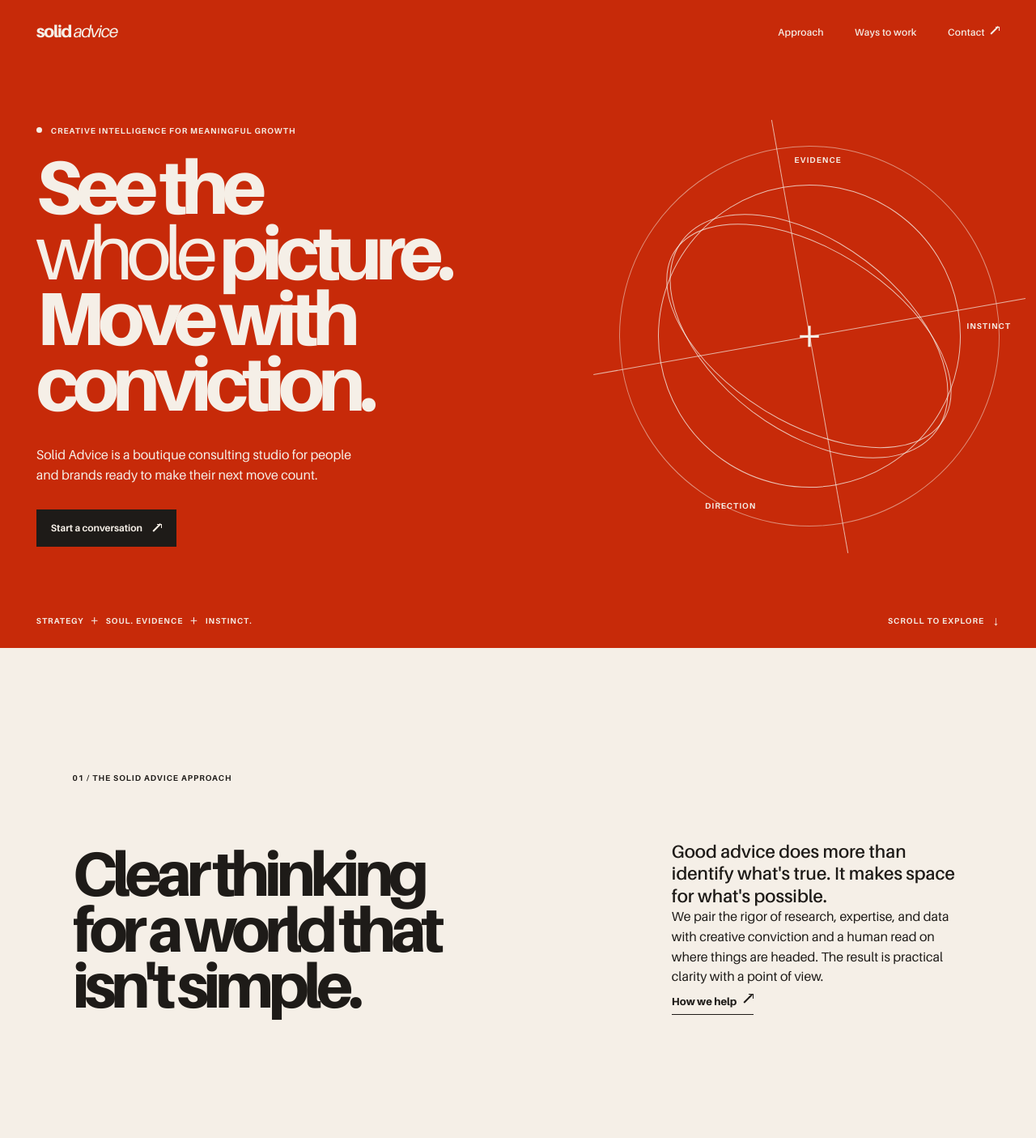
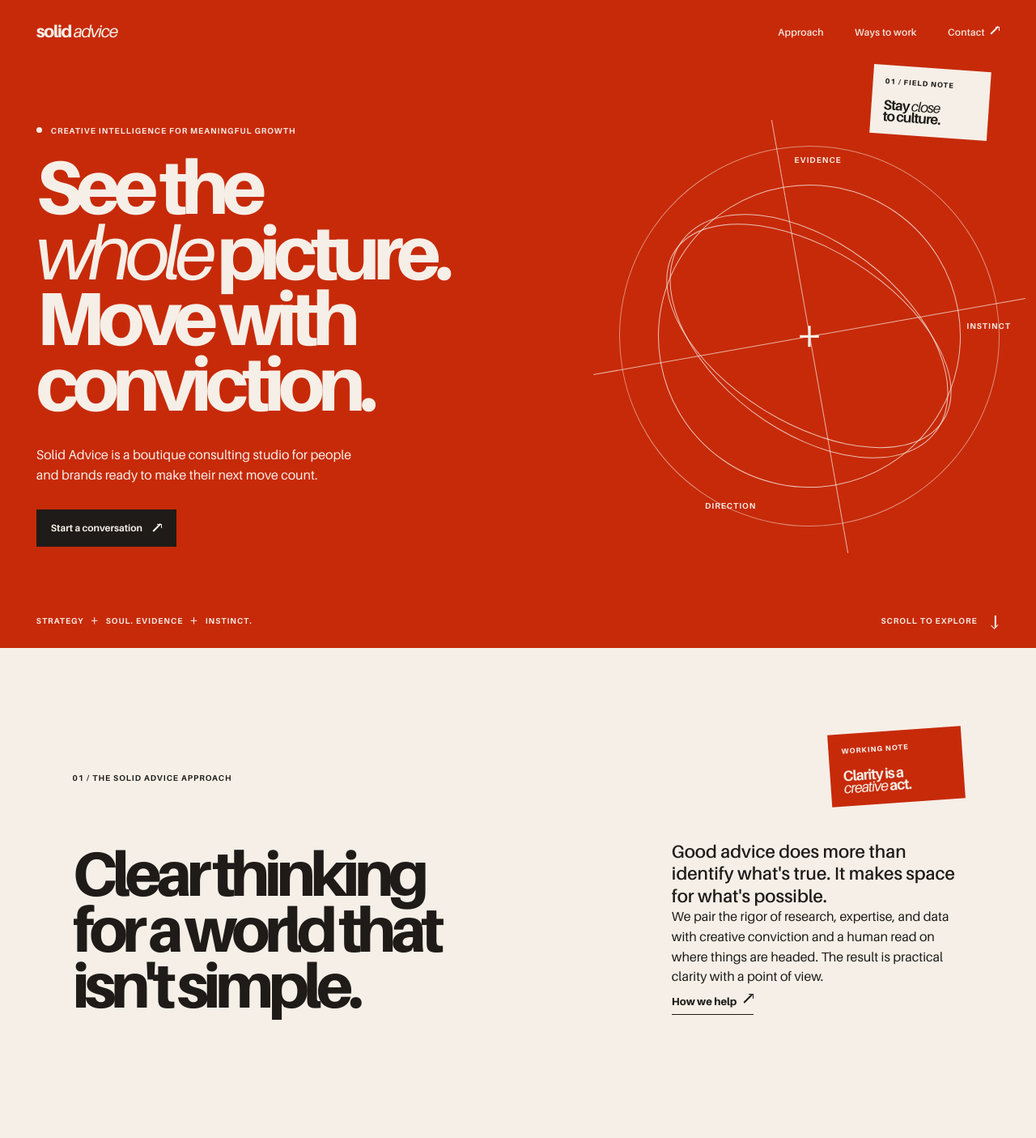
Before and after one commit to ruxandramusic/Solid-Advice, a Next.js app: page / in a window 1280 px wide. Shown: the top 1405 px of the page at 81% size. Built offline with nearby package versions, Linux system fonts and the light colour scheme.

Commit message:
Add editorial field notes and italic emphasis

```diff
--- a/app/globals.css
+++ b/app/globals.css
@@ -10,7 +10,16 @@
 html { scroll-behavior:smooth; }
 body { margin:0; background:var(--paper); color:var(--ink); font-family:"Aileron",Arial,sans-serif; }
 a { color:inherit; text-decoration:none; }
-.hero { min-height:100vh; background:var(--red); color:var(--paper); padding:24px 3.5vw 20px; display:flex; flex-direction:column; overflow:hidden; }
+.hero { min-height:100vh; background:var(--red); color:var(--paper); padding:24px 3.5vw 20px; display:flex; flex-direction:column; overflow:hidden; position:relative; isolation:isolate; }
+.hero-sidestamp { position:absolute; z-index:2; right:4.5vw; top:84px; width:145px; padding:14px 15px 13px; background:var(--paper); color:var(--ink); transform:rotate(4deg); }
+.hero-sidestamp span { display:block; margin-bottom:15px; font-size:9px; font-weight:800; letter-spacing:.11em; text-transform:uppercase; }
+.hero-sidestamp p { margin:0; font-size:17px; font-weight:700; letter-spacing:-.055em; line-height:.86; }
+.hero-sidestamp em { font-style:italic; font-weight:400; }
+.field-note { width:165px; padding:15px 16px 14px; font-family:"Aileron",Arial,sans-serif; }
+.field-note span { display:block; margin-bottom:16px; font-size:9px; font-weight:800; letter-spacing:.11em; text-transform:uppercase; }
+.field-note p { margin:0; font-size:18px; font-weight:700; letter-spacing:-.06em; line-height:.86; }
+.field-note em { font-style:italic; font-weight:400; }
+.nav,.hero-grid,.hero-footer { position:relative; z-index:1; }
 .nav, .hero-footer, footer { display:flex; align-items:center; justify-content:space-between; gap:24px; }
 .wordmark { font-weight:800; font-size:21px; letter-spacing:-1.2px; white-space:nowrap; }
 .wordmark span { font-style:italic; font-weight:400; }
@@ -20,19 +29,19 @@
 .arrow { font-size:1.15em; margin-left:4px; transition:transform .2s; }
 .arrow::before,.work-symbol::before { content:""; position:absolute; left:.05em; bottom:.11em; width:.92em; height:var(--arrow-stroke); background:currentColor; transform:rotate(-45deg); transform-origin:left center; }
 .arrow::after,.work-symbol::after { content:""; position:absolute; top:0; right:0; width:.39em; height:.39em; border-top:var(--arrow-stroke) solid currentColor; border-right:var(--arrow-stroke) solid currentColor; }
-.arrow-north { --arrow-turn:-45deg; }.arrow-southeast { --arrow-turn:90deg; }.arrow-east { --arrow-turn:45deg; }
+.arrow-north { --arrow-turn:-45deg; }.arrow-southeast { --arrow-turn:90deg; }.arrow-east { --arrow-turn:45deg; }.arrow-south { --arrow-turn:135deg; }
 .button:hover .arrow,.text-link:hover .arrow { transform:translate(2px,-2px) rotate(var(--arrow-turn)); }
 .hero-grid { width:min(1360px,100%); margin:auto; display:grid; grid-template-columns:1.12fr .88fr; align-items:center; gap:4vw; padding:74px 0 52px; flex:1; }
 .eyebrow,.section-kicker { font-family:"Aileron",Arial,sans-serif; font-size:10px; font-weight:700; letter-spacing:.1em; line-height:1.4; text-transform:uppercase; }
 .eyebrow { margin:0 0 24px; }.dot{display:inline-block;width:7px;height:7px;border-radius:50%;background:var(--paper);margin:0 8px 1px 0}
-h1,h2,h3,p{margin-top:0}.hero h1 { max-width:790px; font-size:clamp(56px,7.25vw,126px); line-height:.87; letter-spacing:-.085em; margin:0; font-weight:800; }.hero h1 em,.contact h2 em { font-style:normal; font-weight:400; }
+h1,h2,h3,p{margin-top:0}.hero h1 { max-width:790px; font-size:clamp(56px,7.25vw,126px); line-height:.87; letter-spacing:-.085em; margin:0; font-weight:800; }.hero h1 em,.contact h2 em,.signal-copy em { font-style:italic; font-weight:400; }
 .hero-intro { max-width:390px; margin:33px 0 30px; font-size:16px; line-height:1.55; }.button{display:inline-flex;align-items:center;gap:8px;padding:14px 18px;font-size:12px;font-weight:700;transition:transform .2s,background .2s}.button:hover{transform:translateY(-2px)}.button-dark{background:var(--ink);color:var(--paper)}
-.hero-art { aspect-ratio:1; width:min(470px,100%); justify-self:end; position:relative; border:1px solid rgba(245,239,231,.5); border-radius:50%; transform:rotate(-10deg); }
+.hero-art { aspect-ratio:1; width:min(470px,100%); justify-self:end; position:relative; z-index:1; border:1px solid rgba(245,239,231,.5); border-radius:50%; transform:rotate(-10deg); }
 .orbit,.axis{position:absolute;inset:10%;border:1px solid rgba(245,239,231,.78);border-radius:50%}.orbit-two{inset:25% 8%;transform:rotate(47deg)}.orbit-three{inset:8% 27%;transform:rotate(-48deg)}.axis{inset:50% -8%;height:1px;border:0;border-top:1px solid rgba(245,239,231,.7);border-radius:0}.axis-two{transform:rotate(90deg)}.center-mark{position:absolute;left:50%;top:50%;transform:translate(-50%,-50%) rotate(10deg);font-size:56px;font-weight:400}.art-label{position:absolute;margin:0;font-family:"Aileron",Arial,sans-serif;font-size:10px;font-weight:700;text-transform:uppercase;letter-spacing:.1em}.art-label-top{top:3%;left:54%;transform:rotate(10deg)}.art-label-right{right:-3%;top:54%;transform:rotate(10deg)}.art-label-bottom{bottom:8%;left:15%;transform:rotate(10deg)}
 .hero-footer { font-family:"Aileron",Arial,sans-serif; font-weight:700; text-transform:uppercase; font-size:10px; letter-spacing:.1em; }.hero-footer p{margin:0}.hero-footer p span{font-family:"Aileron",Arial,sans-serif;font-size:18px;font-weight:400;vertical-align:-2px;margin:0 5px}.scroll-cue{display:flex;gap:10px;align-items:center}.scroll-cue span{font-size:16px}
-.manifesto { padding:clamp(85px,12vw,180px) 7vw; background:var(--paper); }.manifesto-copy{display:grid;grid-template-columns:1.15fr .65fr;gap:8vw;margin-top:70px;align-items:end}.manifesto h2,.contact h2{font-size:clamp(46px,6vw,102px);font-weight:800;letter-spacing:-.085em;line-height:.9;margin:0}.manifesto-detail{max-width:385px;font-size:16px;line-height:1.55}.manifesto-detail p:first-child{font-size:22px;line-height:1.25;font-weight:600}.text-link{font-size:13px;font-weight:800;display:inline-flex;gap:4px;border-bottom:1px solid var(--ink);padding-bottom:5px;margin-top:8px}
+.manifesto { padding:clamp(85px,12vw,180px) 7vw; background:var(--paper); position:relative; }.field-note-approach{position:absolute;right:7vw;top:clamp(66px,8vw,110px);background:var(--red);color:var(--paper);transform:rotate(-4deg)}.manifesto-copy{display:grid;grid-template-columns:1.15fr .65fr;gap:8vw;margin-top:70px;align-items:end}.manifesto h2,.contact h2{font-size:clamp(46px,6vw,102px);font-weight:800;letter-spacing:-.085em;line-height:.9;margin:0}.manifesto-detail{max-width:385px;font-size:16px;line-height:1.55}.manifesto-detail p:first-child{font-size:22px;line-height:1.25;font-weight:600}.text-link{font-size:13px;font-weight:800;display:inline-flex;gap:4px;border-bottom:1px solid var(--ink);padding-bottom:5px;margin-top:8px}
 .principles{display:grid;grid-template-columns:repeat(3,1fr)}.principle{min-height:440px;padding:27px 2.8vw;display:flex;flex-direction:column}.principle span{font-family:"Aileron",Arial,sans-serif;font-size:10px;font-weight:700;letter-spacing:.1em}.principle h3{font-size:clamp(34px,4.2vw,68px);line-height:.9;letter-spacing:-.075em;margin:auto 0 21px;font-weight:800}.principle p{font-size:14px;line-height:1.45;max-width:280px;margin:0}.principle-red{background:var(--red);color:var(--paper)}.principle-paper{background:var(--blush)}.principle-ink{background:var(--ink);color:var(--paper)}
 .work{padding:clamp(80px,10vw,150px) 7vw;background:var(--paper)}.work-heading{display:flex;justify-content:space-between;gap:30px;align-items:start}.work-lede{max-width:270px;font-size:23px;line-height:1.15;font-weight:600;margin:0}.work-list{margin-top:clamp(70px,9vw,130px);border-top:1px solid var(--ink)}.work-row{display:grid;grid-template-columns:12% 1fr auto;gap:22px;align-items:center;padding:32px 0;border-bottom:1px solid var(--ink)}.work-number{font-family:"Aileron",Arial,sans-serif;font-size:10px;font-weight:700;letter-spacing:.1em;margin:0}.work-row h3{font-size:clamp(28px,3.4vw,52px);letter-spacing:-.06em;line-height:1;margin:0 0 9px}.work-row div p{margin:0;font-size:14px;max-width:530px;line-height:1.4}.work-symbol{font-size:40px}
-.signal{background:var(--sage);padding:clamp(85px,11vw,160px) 7vw;min-height:670px;display:flex;flex-direction:column;justify-content:space-between;position:relative;overflow:hidden}.signal-note{font-family:"Aileron",Arial,sans-serif;font-size:10px;font-weight:700;text-transform:uppercase;letter-spacing:.1em;display:flex;align-items:center;gap:12px}.signal-note p{margin:0}.note-mark{font-size:24px}.signal-copy{font-size:clamp(48px,7vw,118px);letter-spacing:-.08em;line-height:.88;font-weight:800;max-width:1100px;margin:90px 0}.signal-copy em{font-style:normal;font-weight:400}.signal-data{border-top:1px solid var(--ink);padding-top:12px;display:flex;gap:15px;align-items:end;font-family:"Aileron",Arial,sans-serif;font-size:10px;font-weight:700;letter-spacing:.08em}.signal-data i{display:block;width:6vw;max-width:100px;height:14px;background:var(--ink)}.signal-data i:nth-of-type(2){height:34px}.signal-data i:nth-of-type(3){height:57px}.signal-data .tall{height:88px}.signal-data .signal-arrow{font-size:28px;margin-left:auto;letter-spacing:0}.signal-data span:last-child{margin-left:6px}
-.contact{background:var(--ink);color:var(--paper);padding:clamp(70px,10vw,140px) 7vw 25px}.contact-grid{display:grid;grid-template-columns:1.15fr .65fr;gap:8vw;margin:75px 0 clamp(100px,14vw,190px);align-items:end}.contact-detail{max-width:385px;font-size:17px;line-height:1.5}.contact-detail p{margin-bottom:28px}.button-light{background:var(--paper);color:var(--ink)}footer{padding-top:23px;border-top:1px solid rgba(245,239,231,.4);font-family:"Aileron",Arial,sans-serif;font-size:10px;font-weight:700;text-transform:uppercase;letter-spacing:.1em}footer p{margin:0}
-@media(max-width:760px){.hero{padding:18px 20px;min-height:auto}.nav-links a:not(:last-child){display:none}.hero-grid{grid-template-columns:1fr;padding:80px 0 55px;gap:45px}.hero h1{font-size:clamp(56px,16vw,90px)}.hero-art{width:min(360px,90%);justify-self:center}.hero-footer{align-items:end}.hero-footer p{max-width:180px;line-height:1.4}.manifesto,.work,.signal,.contact{padding-left:20px;padding-right:20px}.manifesto-copy,.contact-grid{grid-template-columns:1fr;gap:45px;margin-top:45px}.principles{grid-template-columns:1fr}.principle{min-height:290px;padding:24px 20px}.work-heading{display:block}.work-lede{margin-top:38px}.work-list{margin-top:60px}.work-row{grid-template-columns:46px 1fr auto;padding:25px 0;gap:12px}.work-row div p{font-size:13px}.work-symbol{font-size:28px}.signal{min-height:520px}.signal-copy{margin:60px 0;font-size:clamp(50px,15vw,80px)}.signal-data{gap:8px}.signal-data i{width:10vw}.contact-grid{margin:50px 0 90px}footer{flex-wrap:wrap}footer a:last-child{margin-left:auto}}
+.signal{background:var(--sage);padding:clamp(85px,11vw,160px) 7vw;min-height:670px;display:flex;flex-direction:column;justify-content:space-between;position:relative;overflow:hidden}.signal-note{font-family:"Aileron",Arial,sans-serif;font-size:10px;font-weight:700;text-transform:uppercase;letter-spacing:.1em;display:flex;align-items:center;gap:12px}.signal-note p{margin:0}.note-mark{font-size:24px}.signal-copy{font-size:clamp(48px,7vw,118px);letter-spacing:-.08em;line-height:.88;font-weight:800;max-width:1100px;margin:90px 0}.signal-data{border-top:1px solid var(--ink);padding-top:12px;display:flex;gap:15px;align-items:end;font-family:"Aileron",Arial,sans-serif;font-size:10px;font-weight:700;letter-spacing:.08em}.signal-data i{display:block;width:6vw;max-width:100px;height:14px;background:var(--ink)}.signal-data i:nth-of-type(2){height:34px}.signal-data i:nth-of-type(3){height:57px}.signal-data .tall{height:88px}.signal-data .signal-arrow{font-size:28px;margin-left:auto;letter-spacing:0}.signal-data span:last-child{margin-left:6px}
+.contact{background:var(--ink);color:var(--paper);padding:clamp(70px,10vw,140px) 7vw 25px;position:relative}.field-note-contact{position:absolute;right:7vw;top:clamp(66px,8vw,105px);background:var(--paper);color:var(--ink);transform:rotate(4deg)}.contact-grid{display:grid;grid-template-columns:1.15fr .65fr;gap:8vw;margin:75px 0 clamp(100px,14vw,190px);align-items:end}.contact-detail{max-width:385px;font-size:17px;line-height:1.5}.contact-detail p{margin-bottom:28px}.button-light{background:var(--paper);color:var(--ink)}footer{padding-top:23px;border-top:1px solid rgba(245,239,231,.4);font-family:"Aileron",Arial,sans-serif;font-size:10px;font-weight:700;text-transform:uppercase;letter-spacing:.1em}footer p{margin:0}
+@media(max-width:760px){.hero{padding:18px 20px;min-height:auto}.hero-sidestamp{right:22px;top:77px;width:126px;padding:11px 12px}.hero-sidestamp span{margin-bottom:11px;font-size:8px}.hero-sidestamp p{font-size:15px}.field-note{width:146px;padding:12px 13px}.field-note span{margin-bottom:12px;font-size:8px}.field-note p{font-size:16px}.field-note-approach,.field-note-contact{position:relative;right:auto;top:auto;margin:0 0 44px auto}.nav-links a:not(:last-child){display:none}.hero-grid{grid-template-columns:1fr;padding:80px 0 55px;gap:45px}.hero h1{font-size:clamp(56px,16vw,90px)}.hero-art{width:min(360px,90%);justify-self:center}.hero-footer{align-items:end}.hero-footer p{max-width:180px;line-height:1.4}.manifesto,.work,.signal,.contact{padding-left:20px;padding-right:20px}.manifesto-copy,.contact-grid{grid-template-columns:1fr;gap:45px;margin-top:45px}.principles{grid-template-columns:1fr}.principle{min-height:290px;padding:24px 20px}.work-heading{display:block}.work-lede{margin-top:38px}.work-list{margin-top:60px}.work-row{grid-template-columns:46px 1fr auto;padding:25px 0;gap:12px}.work-row div p{font-size:13px}.work-symbol{font-size:28px}.signal{min-height:520px}.signal-copy{margin:60px 0;font-size:clamp(50px,15vw,80px)}.signal-data{gap:8px}.signal-data i{width:10vw}.contact-grid{margin:50px 0 90px}footer{flex-wrap:wrap}footer a:last-child{margin-left:auto}}
--- a/app/page.tsx
+++ b/app/page.tsx
@@ -4,6 +4,10 @@
   return (
     <main>
       <section className="hero" id="top">
+        <div className="hero-sidestamp" aria-hidden="true">
+          <span>01 / Field note</span>
+          <p>Stay <em>close</em><br />to culture.</p>
+        </div>
         <nav className="nav" aria-label="Main navigation">
           <a className="wordmark" href="#top" aria-label="Solid Advice home">
             solid <span>advice</span>
@@ -38,12 +42,16 @@
 
         <div className="hero-footer">
           <p>Strategy <span>+</span> soul. Evidence <span>+</span> instinct.</p>
-          <a href="#approach" className="scroll-cue">Scroll to explore <span aria-hidden="true">↓</span></a>
+          <a href="#approach" className="scroll-cue">Scroll to explore <span aria-hidden="true" className="arrow arrow-south" /></a>
         </div>
       </section>
 
       <section className="manifesto" id="approach">
         <p className="section-kicker">01 / The Solid Advice approach</p>
+        <div className="field-note field-note-approach" aria-hidden="true">
+          <span>Working note</span>
+          <p>Clarity is a<br /><em>creative</em> act.</p>
+        </div>
         <div className="manifesto-copy">
           <h2>Clear thinking<br />for a world that<br />isn&apos;t simple.</h2>
           <div className="manifesto-detail">
@@ -109,6 +117,10 @@
 
       <section className="contact" id="contact">
         <p className="section-kicker">03 / Let&apos;s begin</p>
+        <div className="field-note field-note-contact" aria-hidden="true">
+          <span>Open invitation</span>
+          <p>Bring the<br /><em>knotty</em> question.</p>
+        </div>
         <div className="contact-grid">
           <h2>Make the next<br />move <em>count.</em></h2>
           <div className="contact-detail">
```
Also changed, not shown: 2 other files (tests, documents, lock files or other folders).
